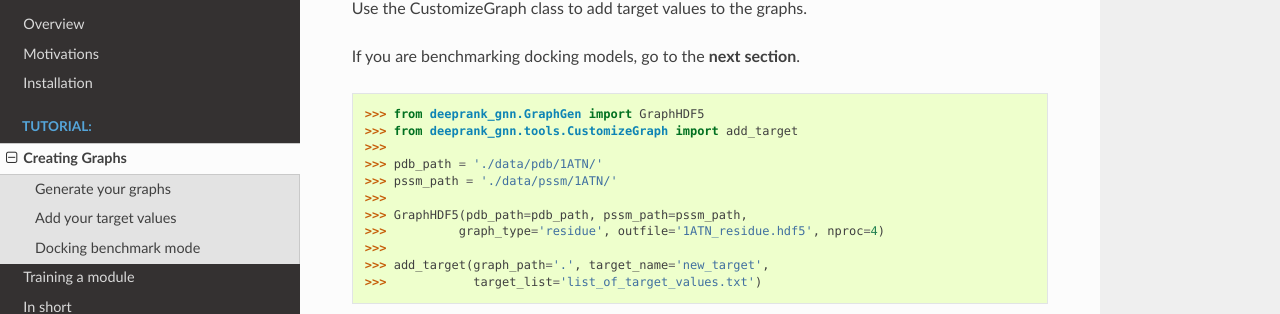
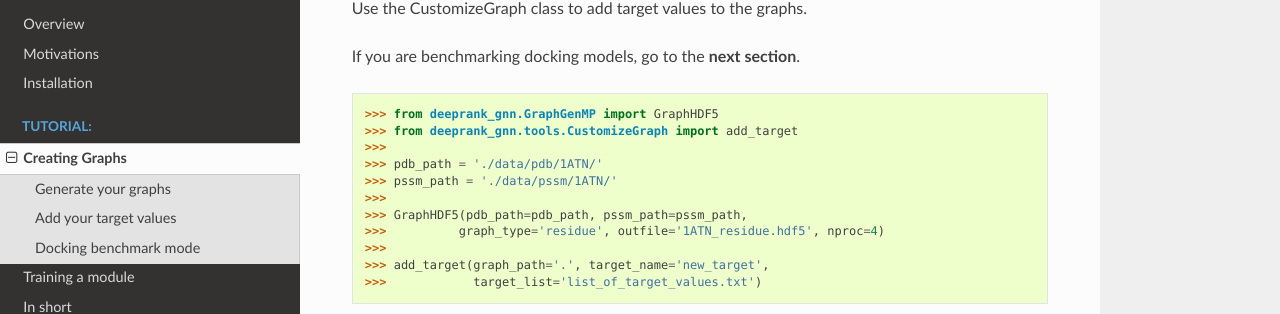
Before and after one commit to DeepRank/Deeprank-GNN, a Sphinx documentation site: the page built from docs/tutorial.generate_graph.rst, in a window 1280 px wide and 900 px high, scrolled down 1766 px. Shown: the part 153-467 px from the top of the window. Built offline with Sphinx 7.4.7 and the Read the Docs theme 2.0.0, drawn with Linux system fonts in a browser that asks for light colours; pages that are not in the unit, such as notebooks, are missing from menus.

Commit message:
Update tutorial.generate_graph.rst

```diff
--- a/docs/tutorial.generate_graph.rst
+++ b/docs/tutorial.generate_graph.rst
@@ -88,7 +88,7 @@ Use the CustomizeGraph class to add target values to the graphs.
 
 If you are benchmarking docking models, go to the **next section**.
 
->>> from deeprank_gnn.GraphGen import GraphHDF5
+>>> from deeprank_gnn.GraphGenMP import GraphHDF5
 >>> from deeprank_gnn.tools.CustomizeGraph import add_target
 >>>
 >>> pdb_path = './data/pdb/1ATN/'
```
